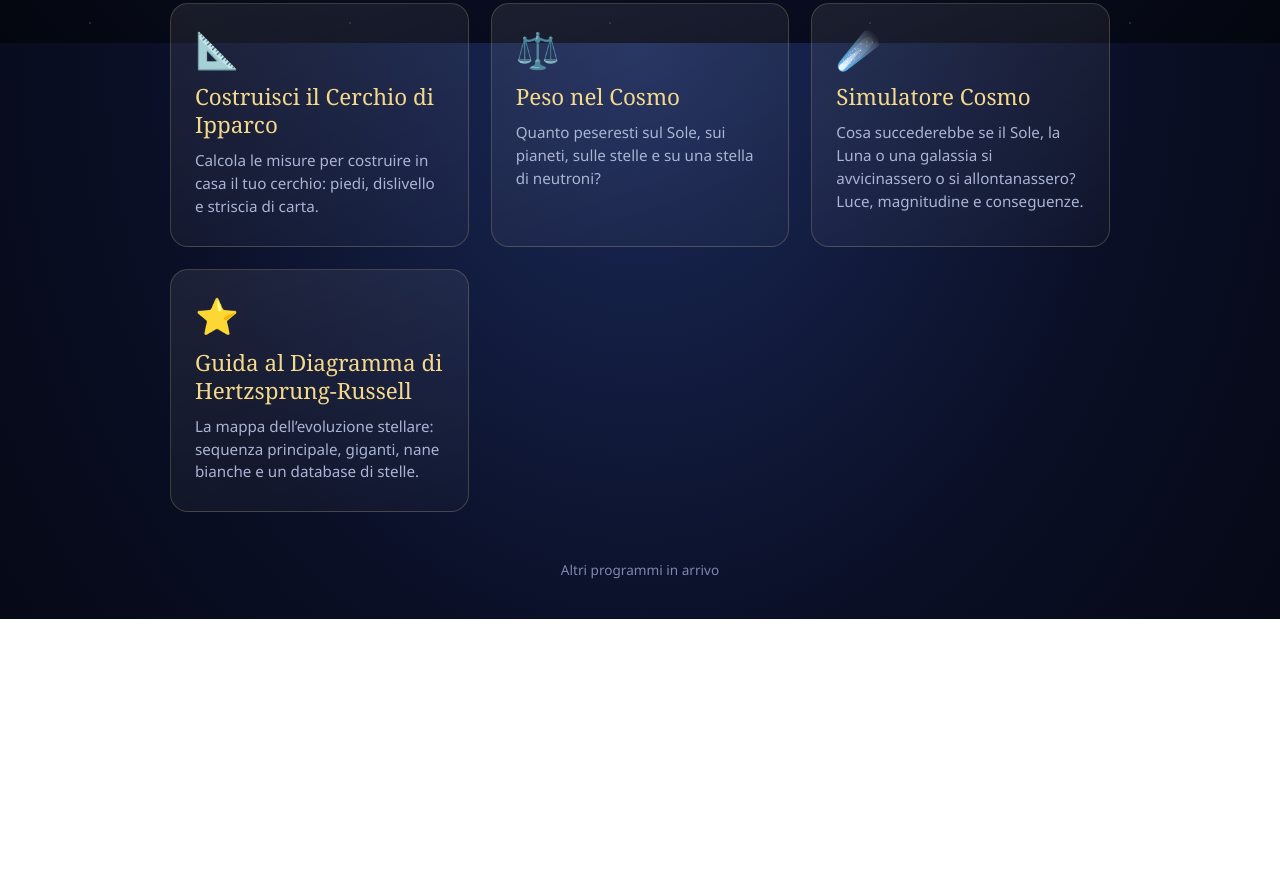
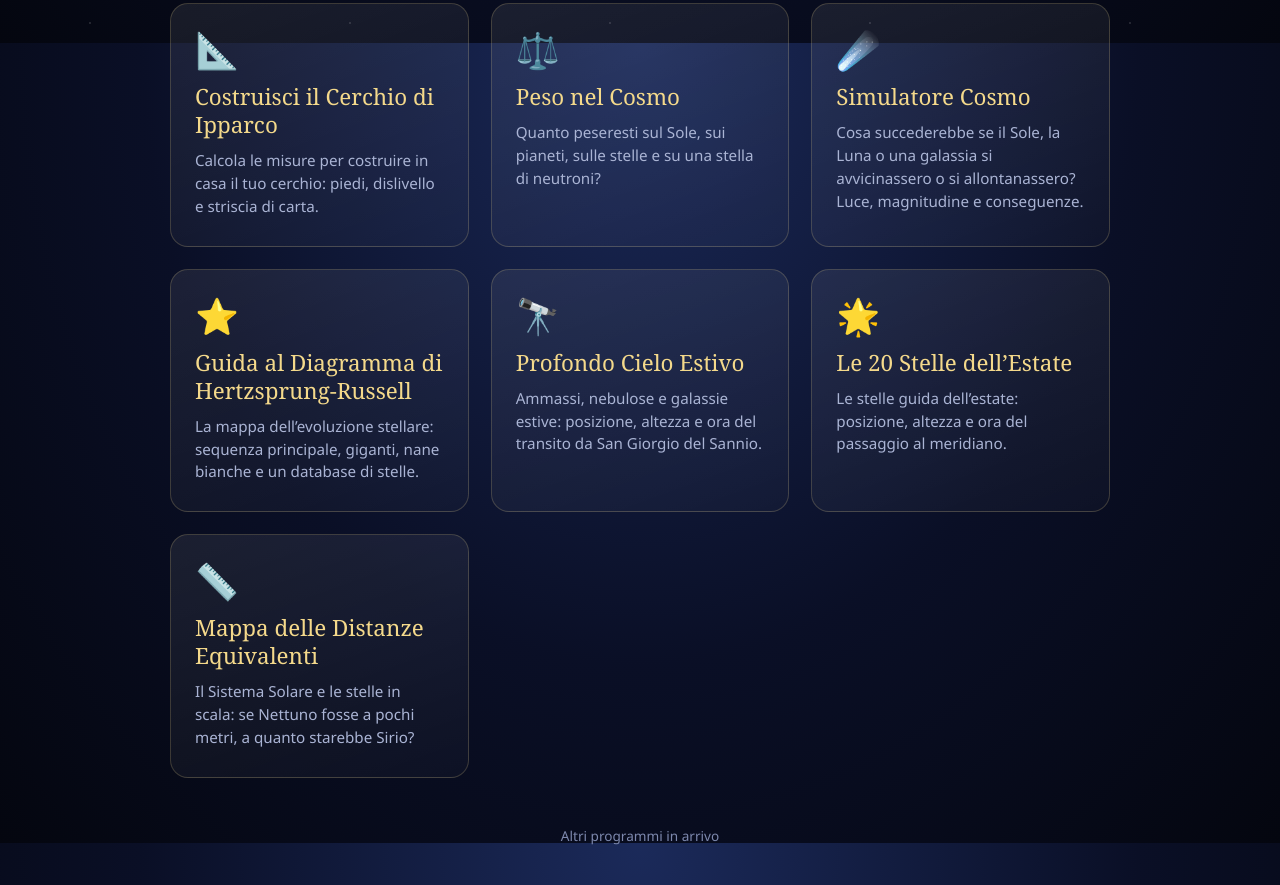
Before and after one commit to Idolo58/programmi, a plain HTML site: page index.html in a window 1280 px wide. Shown: the part 757-1642 px from the top of the page. Before the commit the page ends 1376 px from the top, so only its background shows below. Drawn offline with Linux system fonts and the light colour scheme.

Commit message:
Update index.html

```diff
--- a/index.html
+++ b/index.html
@@ -78,6 +78,21 @@ footer{text-align:center;margin-top:48px;color:#7d88ad;font-size:.85rem}
 <h2>Guida al Diagramma di Hertzsprung-Russell</h2>
 <p>La mappa dell’evoluzione stellare: sequenza principale, giganti, nane bianche e un database di stelle.</p>
 </a>
+  <a class="card" href="profondo-cielo-estivo/">
+<span class="icon">🔭</span>
+<h2>Profondo Cielo Estivo</h2>
+<p>Ammassi, nebulose e galassie estive: posizione, altezza e ora del transito da San Giorgio del Sannio.</p>
+</a>
+<a class="card" href="stelle-estive/">
+<span class="icon">🌟</span>
+<h2>Le 20 Stelle dell’Estate</h2>
+<p>Le stelle guida dell’estate: posizione, altezza e ora del passaggio al meridiano.</p>
+</a>
+<a class="card" href="mappa-distanze/">
+<span class="icon">📏</span>
+<h2>Mappa delle Distanze Equivalenti</h2>
+<p>Il Sistema Solare e le stelle in scala: se Nettuno fosse a pochi metri, a quanto starebbe Sirio?</p>
+</a>
 </div>
 <footer>Altri programmi in arrivo</footer>
 </main>
```
